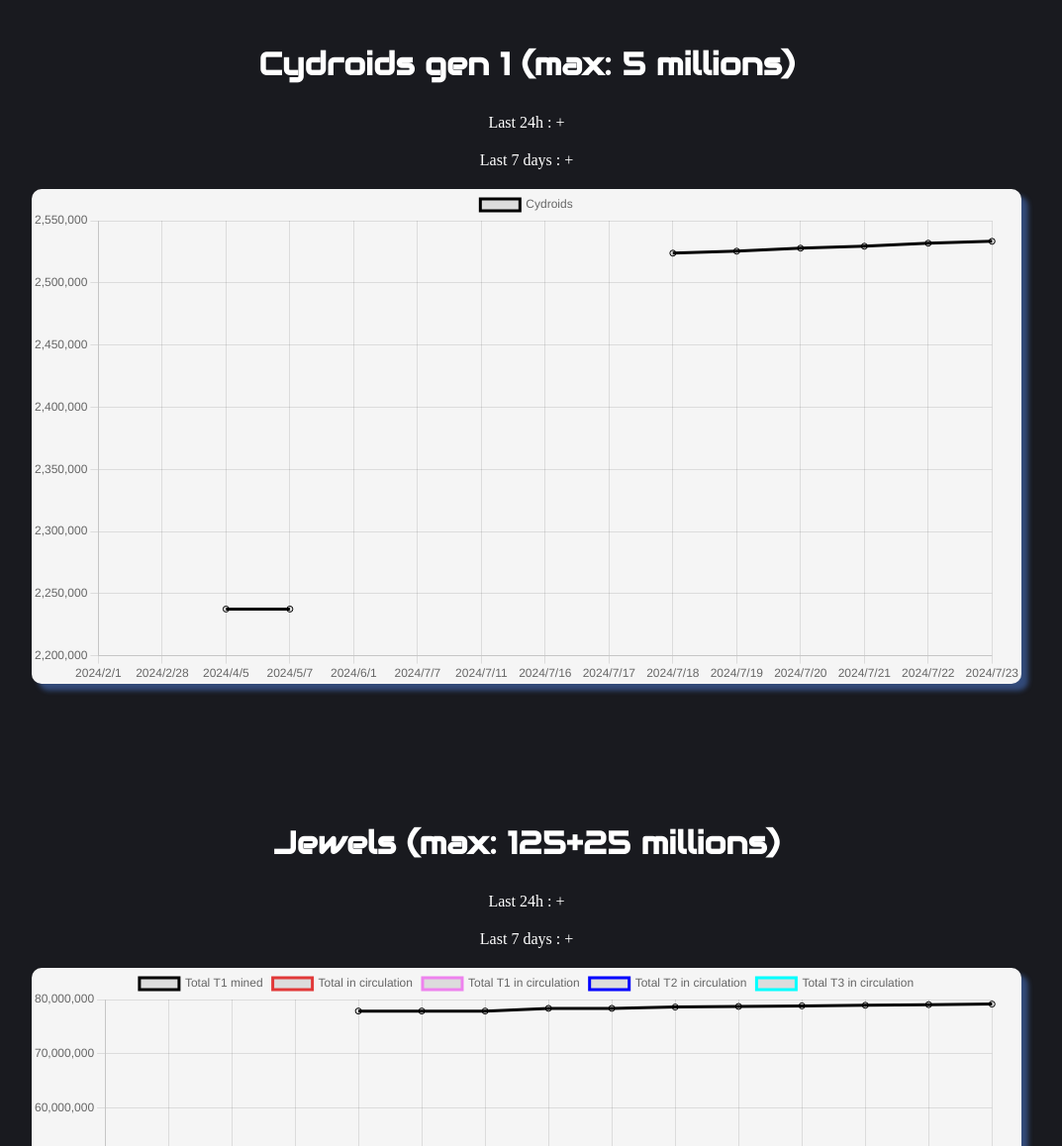
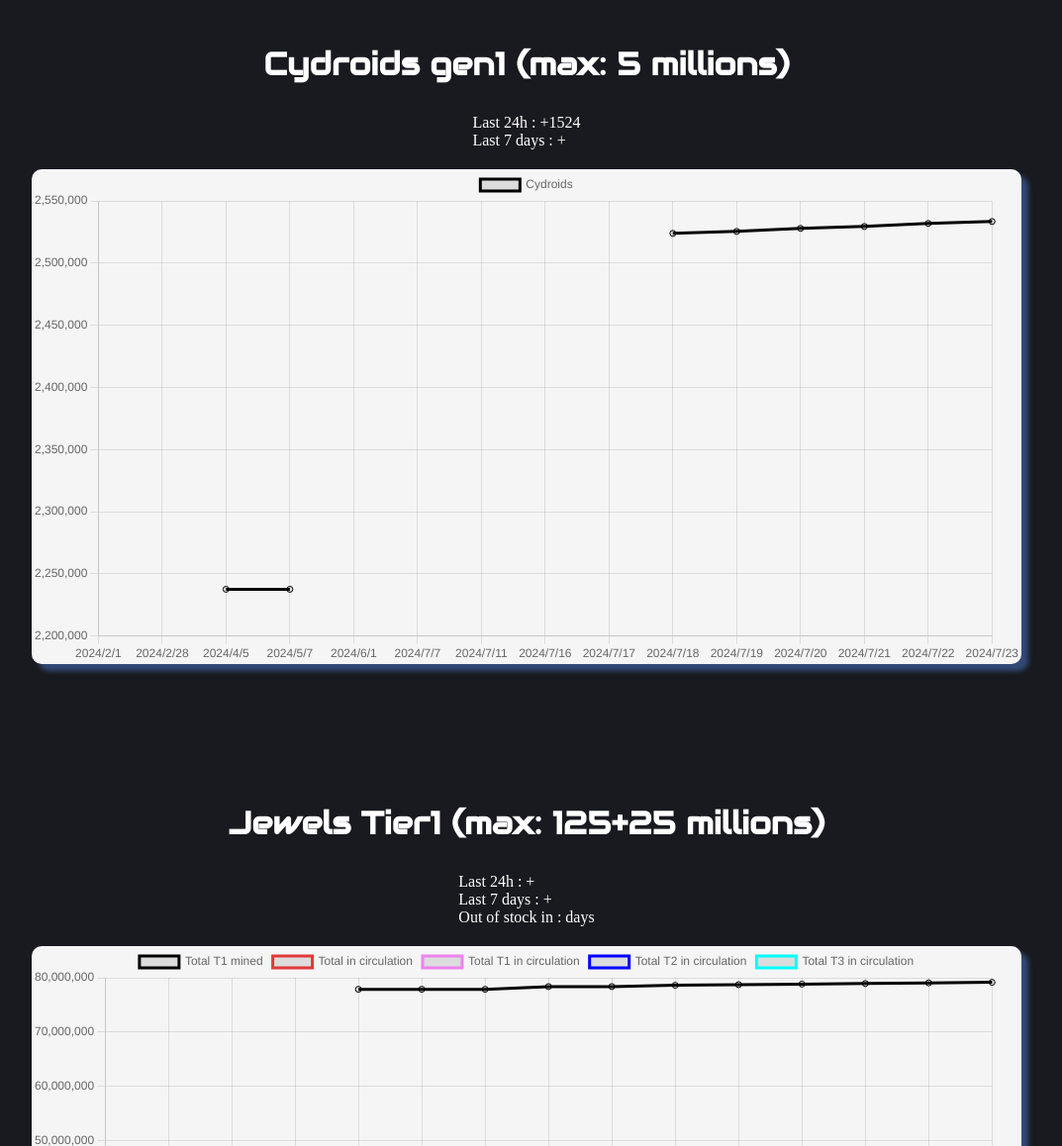
Before and after one commit to init-dev17/101---data-Earth2, a plain HTML site: page index.html in a window 1280 px wide. Shown: the part 1920-3078 px from the top of the page at 99% size, without its empty margins (108-1181 px from the left). Drawn offline with nearby package versions, Linux system fonts and the light colour scheme; a web font is replaced by a local one.

Commit message:
cydroidsUpdate

```diff
--- a/index.html
+++ b/index.html
@@ -62,17 +62,16 @@
       <span>Last 7 days : </span></span><br>
       <span>Out of stock in : </span></span><br>
       <span>Estimated date : </span></span>
+    </section>
 
-    </section>
     <section id="technicians">
       <h3>Technicians</h3>
       <span>+</span><span id="technicians24h"></span><br>
       <span>+</span><span id="technicians7days"></span><br>
       <span id="techniciansOOS"></span><span> days</span><br>
       <span id="techniciansEstimatedDate"></span>
+    </section>
 
-
-    </section>
     <section id="reckoners">
       <h3>Reckoners</h3>
       <span>+</span><span id="reckoners24h"></span><br>
@@ -97,22 +96,27 @@
       <span id="geologistsEstimatedDate"></span>
     </section>
   </div>
-
-
-<div class="civs">
+  <div class="civs">
     <canvas id="e2data" aria-label="chart" role="img"></canvas>
   </div>
 
-  <h2>Cydroids gen 1 (max: 5 millions)</h2>
-  <span>Last 24h : + </span>
-  <span>Last 7 days : + </span>
-  <div class="cydroids">
-    <canvas id="e2cydroids" aria-label="chart" role="img"></canvas>
-  </div>
+  <h2>Cydroids gen1 (max: 5 millions)</h2>
+  <section class="statsSpan">
+    <span>Last 24h : +</span><span id="cydroids24h"></span><br>
+    <span>Last 7 days : +</span><span id="cydroids7days"></span><br>
+  </section>
+    <div class="cydroids">
+      <canvas id="e2cydroids" aria-label="chart" role="img"></canvas>
+    </div>
 
-  <h2>Jewels (max: 125+25 millions)</h2>
-  <span>Last 24h : + </span>
-  <span>Last 7 days : + </span>
+
+  <h2>Jewels Tier1 (max: 125+25 millions)</h2>
+  <section class="statsSpan">
+  <span>Last 24h : +</span><span id="jewels24h"></span><br>
+  <span>Last 7 days : +</span><span id="jewels7days"></span><br>
+  <span>Out of stock in : </span><span id="jewelsOOS"></span><span> days</span><br>
+  <span id="jewelsEstimatedDate"></span>
+  </section>
   <div class="jewels">
     <canvas id="e2jewels" aria-label="chart" role="img"></canvas>
   </div>
--- a/scriptest2.js
+++ b/scriptest2.js
@@ -19,6 +19,9 @@ let geologists24h = document.getElementById("geologists24h");
 let geologists7days = document.getElementById("geologists7days");
 let geologistsOOS = document.getElementById("geologistsOOS");
 let geologistsEstimatedDate = document.getElementById("geologistsEstimatedDate");
+let cydroids24h = document.getElementById("cydroids24h");
+let cydroids7days = document.getElementById("cydroids7days");
+
 
 
 // Estimated date civs
@@ -118,6 +121,12 @@ async function afficherDerniereDataJSON() {
     geologists7days.innerHTML = geologists7dayscalc;
     geologistsOOS.innerHTML = geologistsOOScalc;
     geologistsEstimatedDate.innerHTML = dateAddDays(geologistsOOScalc, today).toDateString();
+
+    // Cydroids
+    let cydroids24hcalc = array[array.length-1].NO_OF_CYDROIDS - array[array.length-2].NO_OF_CYDROIDS;
+    cydroids24h.innerHTML = cydroids24hcalc;
+    let cydroids7dayscalc = array[array.length-1].NO_OF_CYDROIDS - array[array.length-7].NO_OF_CYDROIDS;
+    //cydroids7days.innerHTML = cydroids7dayscalc;
 
 
 }
--- a/style.css
+++ b/style.css
@@ -224,7 +224,9 @@ display: flex;
     border-radius: 10px;
     box-shadow: 7px 7px 5px #578df86a;
 }
-
+.statsSpan{
+    margin-bottom: 20px;
+}
 
 
 
```
